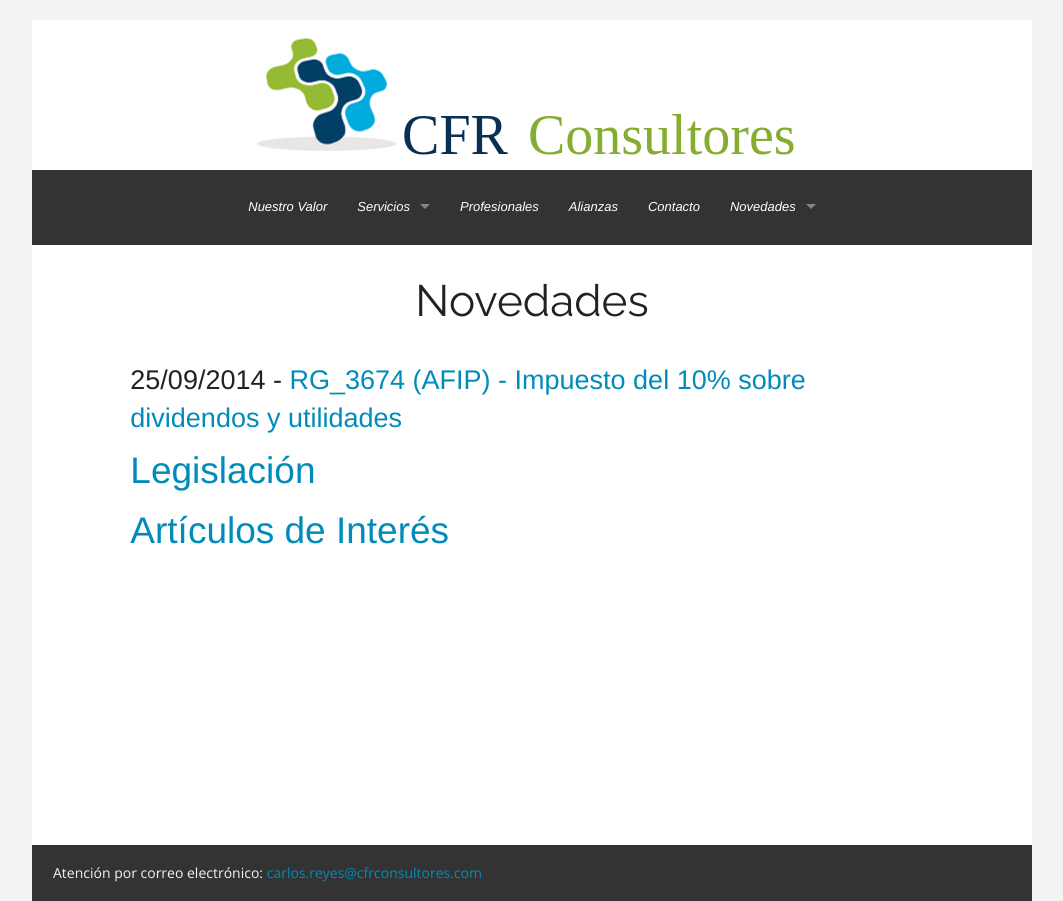
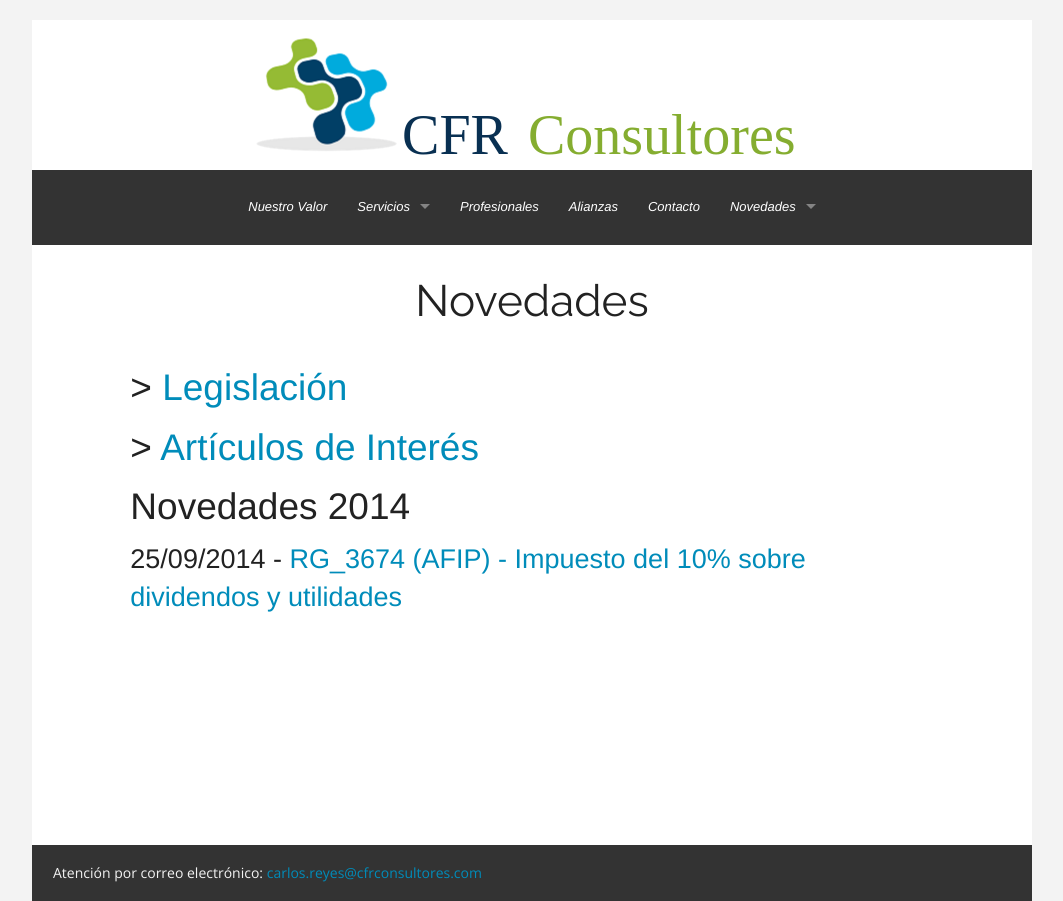
Before and after one commit to cfrconsultores/cfrconsultores.github.io, a Jekyll site: the page built from novedades/index.md, in a window 1280 px wide. Shown: the whole page, without its empty margins (108-1171 px from the left). Built offline with Jekyll 4.4.1, drawn with Linux system fonts in a browser that asks for light colours; some web fonts are replaced.

Commit message:
Update index.md

```diff
--- a/novedades/index.md
+++ b/novedades/index.md
@@ -7,8 +7,11 @@ published: true
 
 # Novedades
 
+## > [Legislación](/novedades/legislacion/)
+
+## > [Artículos de Interés](/novedades/articulos-de-interes/)
+
+
+## Novedades 2014
+
 ### 25/09/2014 - [RG_3674 (AFIP) - Impuesto del 10% sobre dividendos y utilidades](/novedades/2014-09-25-RG3674-afip-impuesto-dividendos-y-utilidades/)
-
-## [Legislación](/novedades/legislacion/)
-
-## [Artículos de Interés](/novedades/articulos-de-interes/)
```
